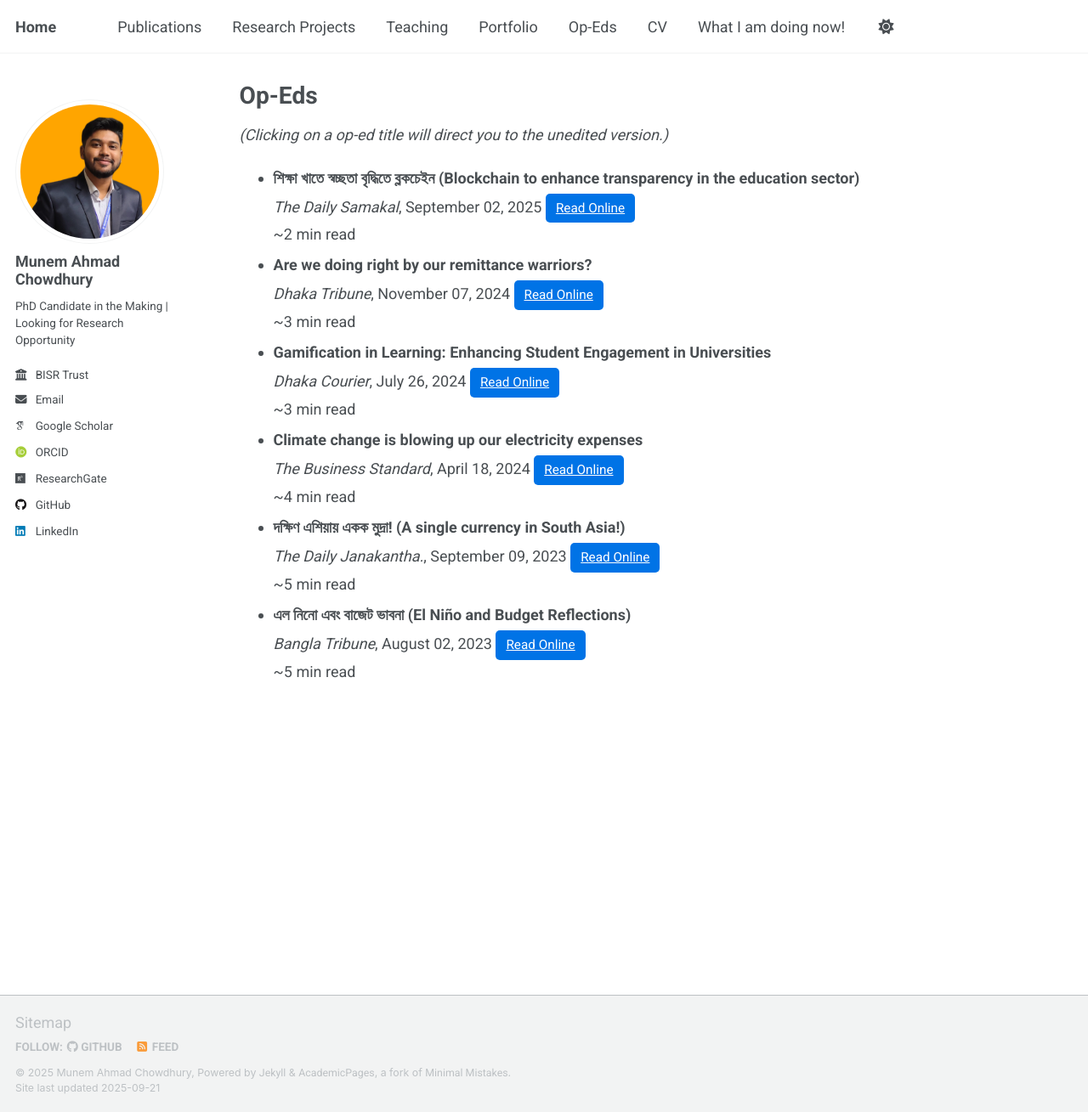
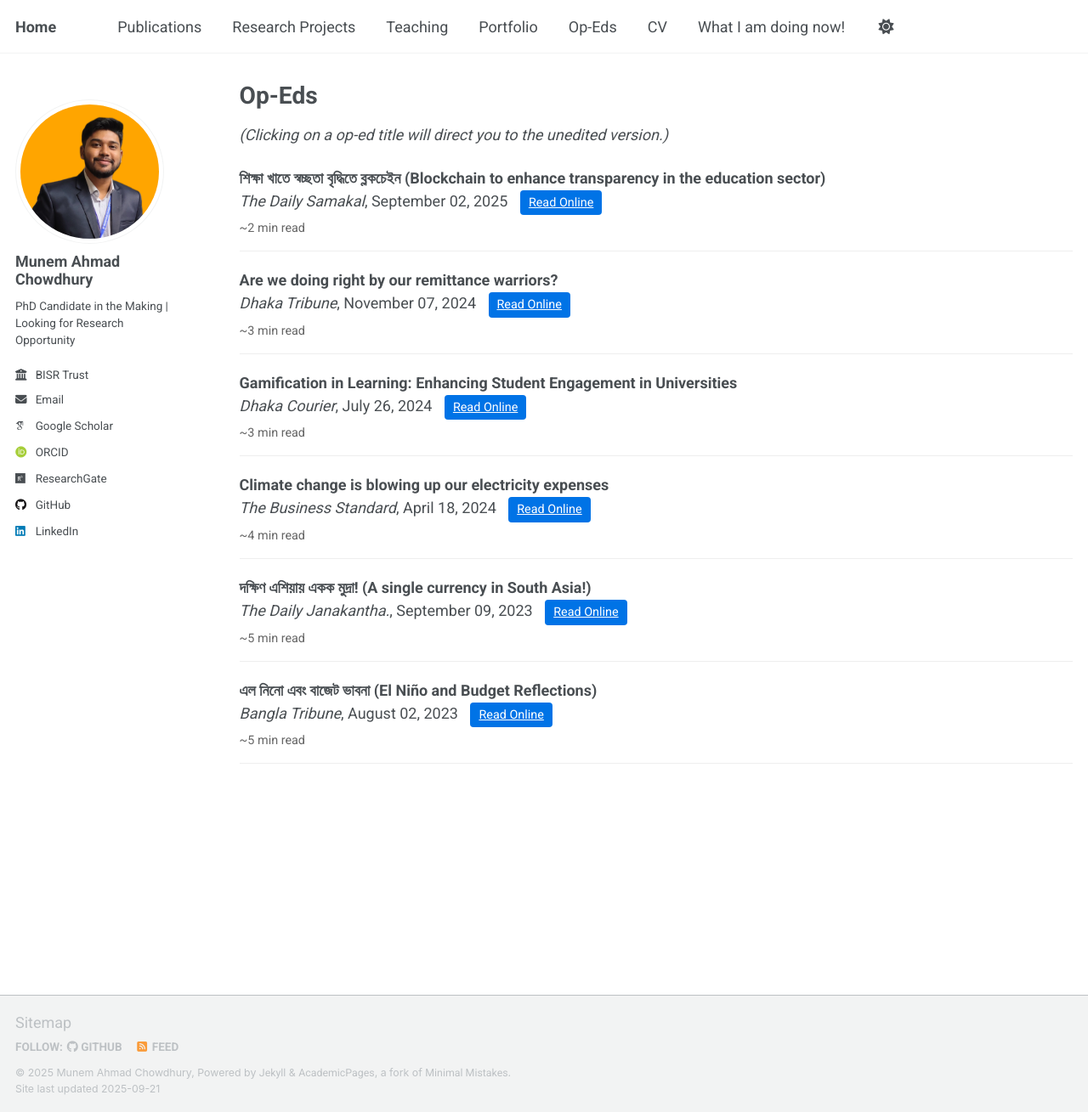
Before and after one commit to munemahmad/munemahmad.github.io, a Jekyll site: the page built from opeds.md, in a window 1280 px wide and 1309 px high. Shown: the whole window at 85% size. Built offline with Jekyll 4.4.1, drawn with Linux system fonts in a browser that asks for light colours; some web fonts are replaced; a script that is not in the unit is left out.

Commit message:
Update main.scss

```diff
--- a/assets/css/main.scss
+++ b/assets/css/main.scss
@@ -100,15 +100,27 @@
 }
 
 
-/* Button style for Opeds "Read Online" */
+/* Opeds List */
+.opeds-list {
+  list-style: none;
+  padding: 0;
+}
+
+.opeds-item {
+  margin-bottom: 20px;
+  padding-bottom: 15px;
+  border-bottom: 1px solid #eee;
+}
+
+/* Button style */
 .btn-read {
   display: inline-block;
-  padding: 6px 12px;
-  margin-top: 5px;
-  font-size: 0.85rem;
+  padding: 4px 10px;
+  margin-left: 10px;
+  font-size: 0.8rem;
   color: #fff !important;
   background-color: #0073e6;
-  border-radius: 5px;
+  border-radius: 4px;
   text-decoration: none;
   transition: background-color 0.3s ease;
 }
@@ -116,3 +128,9 @@
 .btn-read:hover {
   background-color: #005bb5;
 }
+
+/* Reading time */
+.reading-time {
+  font-size: 0.8rem;
+  color: #666;
+}
```
